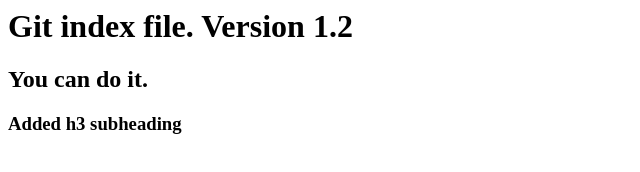
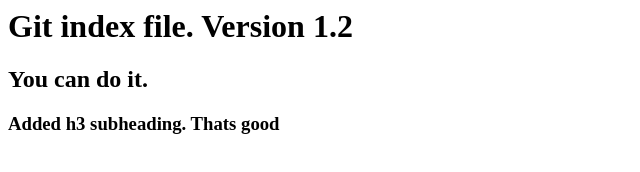
Before and after one commit to ravsharma1509/firstgitrepo, a plain HTML site: page index.html in a window 1280 px wide. Shown: the whole page, without its empty margins (0-640 px from the left). Drawn offline with Linux system fonts and the light colour scheme.

Commit message:
H3 subheading again updated by Ravish

```diff
--- a/index.html
+++ b/index.html
@@ -2,7 +2,7 @@
 <head>
 <h1>Git index file. Version 1.2</h1>
 <h2>You can do it.</h2>
-<h3>Added h3 subheading</h3>
+<h3>Added h3 subheading. Thats good</h3>
 </head>
 <body></body
 </html>
```
